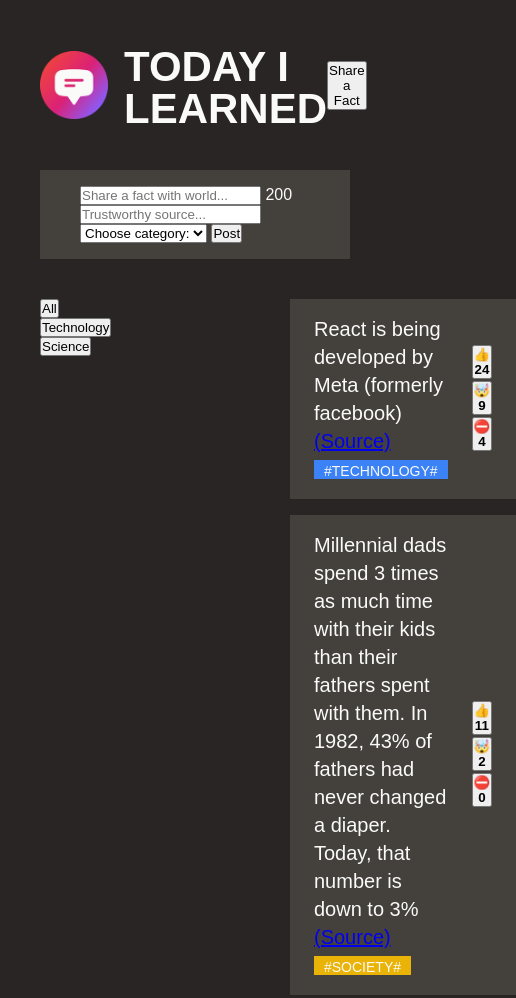
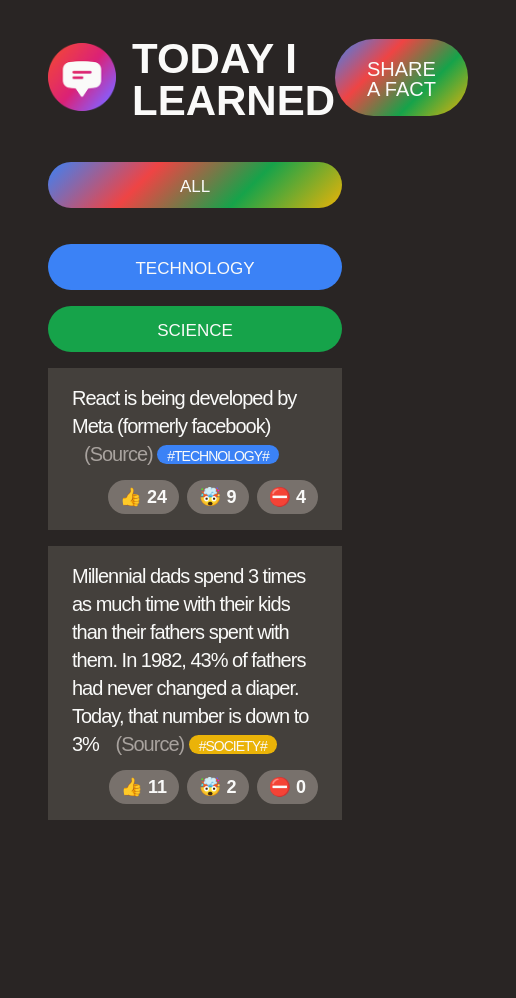
Before and after one commit to gayathrin99/Web-development, a plain HTML site: page Project-1/index.html in a window 390 px wide. Shown: the whole page, 516 px wide, since content can reach past the window. After the commit the page ends 868 px from the top, so only its background shows below. Drawn offline with Linux system fonts and the light colour scheme; a web font is replaced by a local one.

Commit message:
completedthe css part
now diving into js part

```diff
--- a/Project-1/index.html
+++ b/Project-1/index.html
@@ -17,12 +17,12 @@
     <div class="container">
         <header class="header">
             <div class="logo">
-                <img src="logo.png" height="68" width="68" alt="Today I Learned Logo" />
+                <img src="logo.png" alt="Today I Learned Logo" />
                 <h1>Today I Learned</h1>
             </div>
-            <button>Share a Fact</button>
+            <button class="btn btn-large btn-open">Share a Fact</button>
         </header>
-        <form class="sect-form">
+        <form class="sect-form hidden">
             <input type="text" placeholder="Share a fact with world..." />
             <span>200</span>
             <input type="text" placeholder="Trustworthy source..." />
@@ -32,21 +32,23 @@
                 <option value="science">Science</option>
                 <option value="finance">Finance</option>
             </select>
-            <button>Post</button>
+            <button class="btn btn-large">Post</button>
         </form>
         <main>
             <aside>
                 <ul>
-                    <li><button>All</button></li>
-                    <li><button>Technology</button></li>
-                    <li><button>Science</button></li>
+                    <li class="category"><button class="btn btn-all-categories">All</button></li>
+                    <li class="category"><button class="btn btn-category"
+                            style="background-color: #3b82f6;">Technology</button></li>
+                    <li class="category"><button class="btn btn-category"
+                            style="background-color: #16a34a;">Science</button></li>
                 </ul>
             </aside>
             <section>
                 <ul>
                     <li class="fact">
                         <p>React is being developed by Meta (formerly facebook)
-                            <a href="https://opensource.fb.com/" target="_blank">(Source)</a>
+                            <a class="source" href="https://opensource.fb.com/" target="_blank">(Source)</a>
                             <span class="tag" style="background-color: #3b82f6;">#technology#</span>
                         </p>
                         <div class="vote-buttons">
@@ -61,7 +63,8 @@
                             1982, 43%
                             of
                             fathers had never changed a diaper. Today, that number is down to 3%
-                            <a href="https://www.mother.ly/parenting/millennial-dads-spend-more-time-with-their-kids"
+                            <a class="source"
+                                href="https://www.mother.ly/parenting/millennial-dads-spend-more-time-with-their-kids"
                                 target="_blank">(Source)</a>
                             <span class="tag" style="background-color: #eab308;">#society#</span>
                         </p>
@@ -75,6 +78,7 @@
             </section>
         </main>
     </div>
+    <script src="script.js"></script>
 </body>
 
 </html>
--- /dev/null
+++ b/Project-1/script.js
@@ -0,0 +1,14 @@
+console.log('Hello World')
+
+const btn = document.querySelector('.btn-open')
+const form = document.querySelector('.sect-form')
+btn.addEventListener("click", function () {
+    if (form.classList.contains('hidden')) {
+        form.classList.remove('hidden');
+        btn.textContent = "Close";
+    }
+    else {
+        form.classList.add("hidden");
+        btn.textContent = "Share a Post";
+    }
+})
--- a/Project-1/style.css
+++ b/Project-1/style.css
@@ -8,7 +8,11 @@ body {
     background-color: #292524;
     color: #fafaf9;
     font-family: "Sono", sans-serif;
-    padding: 40px;
+    padding: 48px 64px;
+}
+
+.hidden {
+    display: none !important;
 }
 
 /* MAIN LAYOUT*/
@@ -24,12 +28,25 @@ body {
     background-color: #44403c;
     margin-bottom: 40px;
     padding: 16px 40px;
+    display: flex;
+    align-items: center;
+    gap: 16px;
 }
 
 main {
     display: grid;
     grid-template-columns: 250px 1fr;
+}
 
+@media (max-width:1000px) {
+    main {
+        grid-template-columns: 1fr;
+    }
+}
+
+.container {
+    max-width: 1500px;
+    margin: 0 auto;
 }
 
 /* ELEMENTS */
@@ -41,10 +58,43 @@ h1 {
     margin-top: 6px;
 }
 
+.vote-buttons {
+    margin-left: auto;
+    flex-shrink: 0;
+    display: flex;
+    gap: 8px;
+}
+
+.vote-buttons button {
+    border: none;
+    background-color: #78716c;
+    font-size: 18px;
+    padding: 6px 12px;
+    border-radius: 100px;
+    font-family: inherit;
+    color: inherit;
+    font-weight: 600;
+    cursor: pointer;
+    transition: 0.3s;
+}
+
+.vote-buttons button:hover {
+    background-color: #292524;
+}
+
+.category {
+    margin-bottom: 16px;
+}
+
 .logo {
     display: flex;
     align-items: center;
     gap: 16px;
+}
+
+.logo img {
+    height: 68px;
+    width: 68px;
 }
 
 .fact {
@@ -52,10 +102,32 @@ h1 {
     line-height: 1.4;
     background-color: #44403c;
     padding: 16px 24px;
+    letter-spacing: -1px;
     margin-bottom: 16px;
     display: flex;
     align-items: center;
     gap: 24px;
+}
+
+@media (max-width:1200px) {
+    .fact {
+        flex-direction: column;
+        align-items: flex-end;
+        gap: 12px;
+    }
+}
+
+.source:link,
+.source:visited {
+    color: #a8a29e;
+    text-decoration: none;
+    margin-left: 12px;
+    transition: 0.3s;
+}
+
+.source:hover,
+.source:active {
+    color: #3b82f6;
 }
 
 .tag {
@@ -65,6 +137,7 @@ h1 {
     padding-top: 3px;
     padding-left: 10px;
     padding-right: 10px;
+    border-radius: 100px;
 }
 
 .vote-buttons {
@@ -75,3 +148,78 @@ h1 {
 ul {
     list-style: none;
 }
+
+.btn {
+    border: none;
+    font-family: "Coiny", sans-serif;
+    line-height: 1;
+    text-transform: uppercase;
+    font-size: 17px;
+    padding: 16px 0 13px;
+    background-image: linear-gradient(135deg, #3b82f6, #ef4444, #16a34a, #eab308);
+    color: inherit;
+    border-radius: 100px;
+    transition: 0.3s;
+}
+
+.btn:hover {
+    transform: scale(110%) rotate(2deg);
+}
+
+.btn-large {
+    font-size: 20px;
+    padding: 20px 32px 17px;
+}
+
+.btn-all-categories {
+    margin-bottom: 20px;
+    width: 100%;
+}
+
+.btn-category {
+    width: 100%;
+    background-image: none;
+}
+
+.sect-form input,
+.sect-form select {
+    max-width: 220px;
+    background-color: #78716c;
+    border: none;
+    border-radius: 100px;
+    padding: 16px;
+    font-size: 18px;
+    color: inherit;
+    font-family: inherit;
+}
+
+.sect-form input::placeholder {
+    color: #a8a29e;
+}
+
+.sect-form input:first-child {
+    flex-grow: 1;
+}
+
+.sect-form span {
+    font-weight: 600;
+    font-size: 18px;
+    margin-right: 18px;
+}
+
+@media (max-width: 1000px) {
+    body {
+        padding: 32px 48px;
+
+    }
+
+    .sect-form {
+        flex-direction: column;
+        align-items: stretch;
+    }
+
+    .sect-form input,
+    .sect-form select {
+        width: auto;
+    }
+}
```
